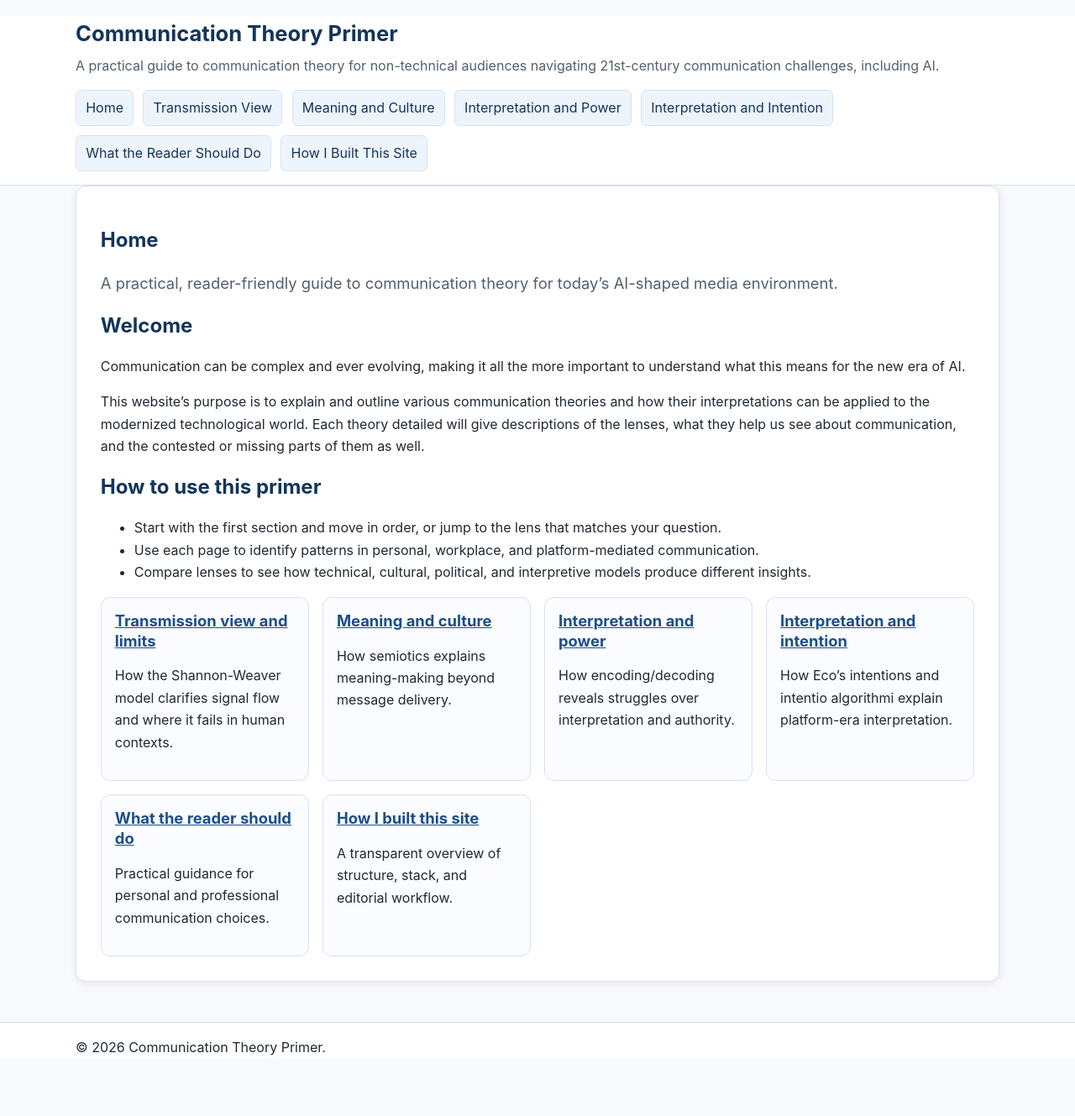
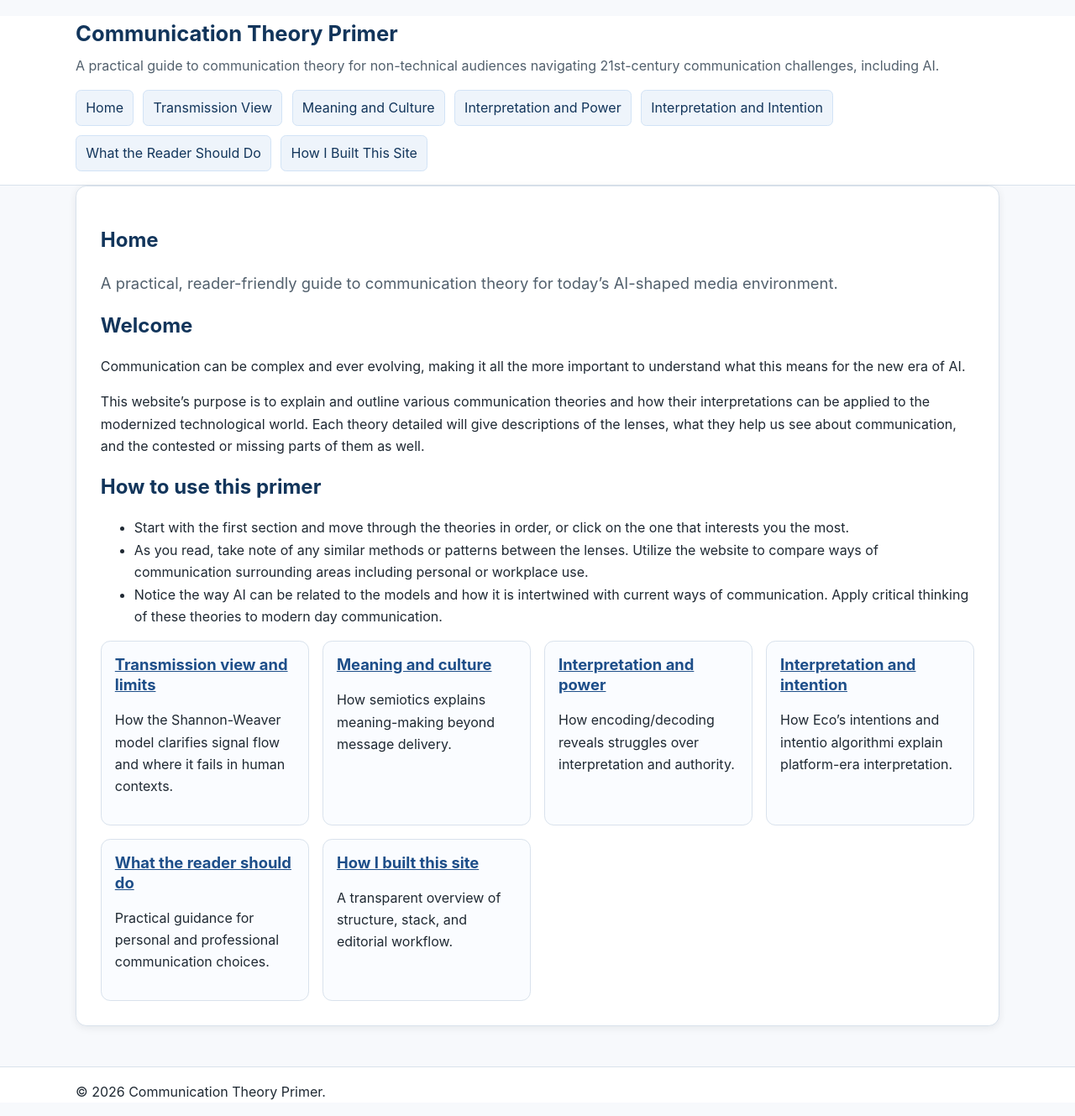
Before and after one commit to annaolszowy27/comm-primer, a Jekyll site: the page built from index.md, in a window 1280 px wide. Shown: the whole page at 84% size. Built offline with Jekyll 4.4.1, drawn with Linux system fonts in a browser that asks for light colours; before the commit the page ends 1276 px from its top, so only the background shows below that.

Commit message:
Update index.md

```diff
--- a/index.md
+++ b/index.md
@@ -11,9 +11,9 @@ This website's purpose is to explain and outline various communication theories
 
 ## How to use this primer
 
-- Start with the first section and move in order, or jump to the lens that matches your question.
-- Use each page to identify patterns in personal, workplace, and platform-mediated communication.
-- Compare lenses to see how technical, cultural, political, and interpretive models produce different insights.
+- Start with the first section and move through the theories in order, or click on the one that interests you the most.
+- As you read, take note of any similar methods or patterns between the lenses. Utilize the website to compare ways of communication surrounding areas including personal or workplace use.
+- Notice the way AI can be related to the models and how it is intertwined with current ways of communication. Apply critical thinking of these theories to modern day communication.
 
 <section class="card-grid" aria-label="Overview of site sections">
   <article class="card" aria-labelledby="card-1-title">
```
